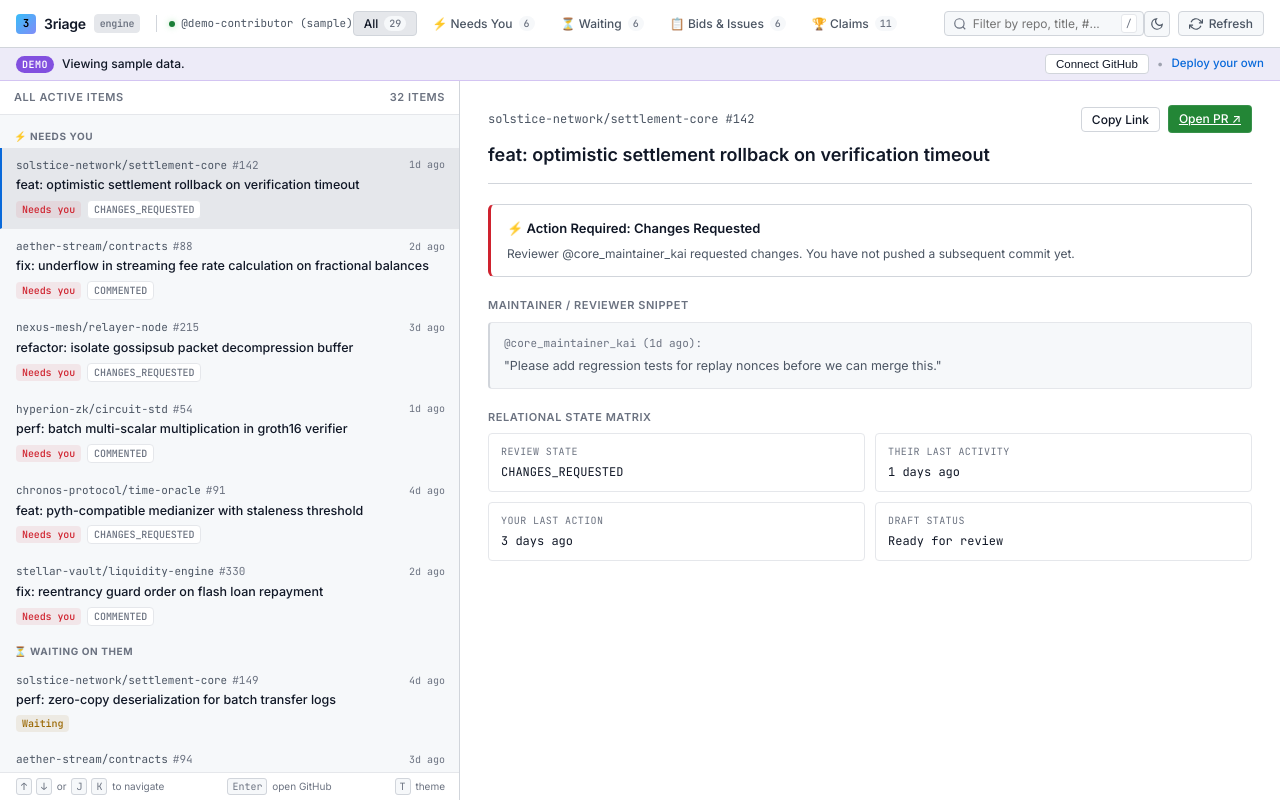
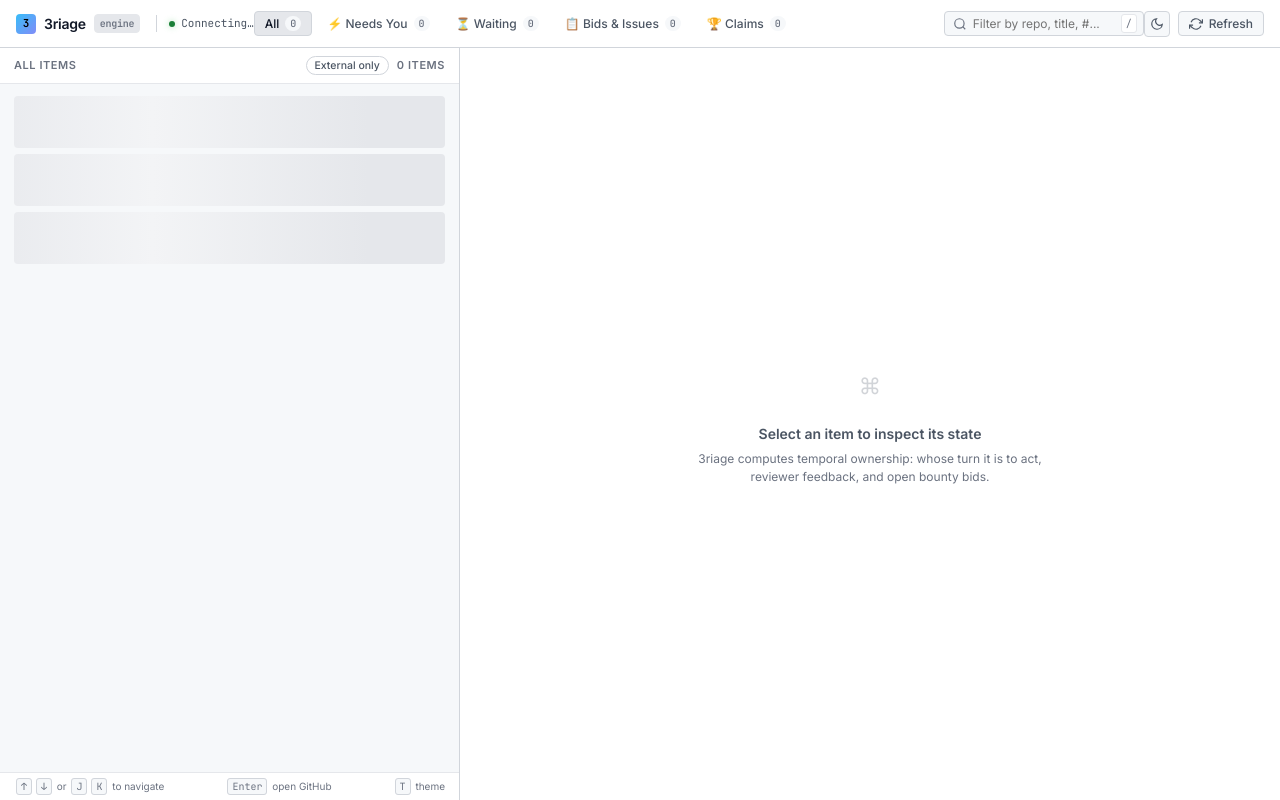
Before and after one commit to Olalolo22/3riage, a Flask app: page / in a window 1280 px wide. Run offline with Flask 3, Linux system fonts and the light colour scheme.

Commit message:
feat(ui, cli): add External only toggle to hide self-owned repos

```diff
--- a/core.py
+++ b/core.py
@@ -533,15 +533,19 @@ def run_triage(
     only_repos: set[str] | None = None,
     claims_days: int = 14,
     min_age_hours: float = 0,
+    external_only: bool = False,
 ) -> dict:
     """
     Run a full triage and return a structured JSON-serialisable dict.
     """
     ignore_repos = {r.lower() for r in (ignore_repos or set())}
     only_repos = {r.lower() for r in (only_repos or set())}
+    me_lo = (client.username or "").lower()
 
     def _repo_allowed(repo: str) -> bool:
         r = repo.lower()
+        if external_only and me_lo and r.split("/", 1)[0] == me_lo:
+            return False
         if ignore_repos and r in ignore_repos:
             return False
         if only_repos and r not in only_repos:
@@ -553,7 +557,10 @@ def run_triage(
         pr for pr in client.get_open_prs(include_drafts=include_drafts)
         if _repo_allowed(pr["repository"]["nameWithOwner"])
     ]
-    merged_prs = client.get_merged_prs(limit=20)
+    merged_prs = [
+        pr for pr in client.get_merged_prs(limit=20)
+        if _repo_allowed(pr["repository"]["nameWithOwner"])
+    ]
     involved_issues = [
         i for i in client.get_involved_issues()
         if _repo_allowed(i["repository"]["nameWithOwner"])
--- a/index.html
+++ b/index.html
@@ -80,7 +80,10 @@
       <section class="pane-list" id="pane-list">
         <div class="list-header">
           <span class="list-title" id="list-title">All Items</span>
-          <span class="list-counter" id="list-counter">0 items</span>
+          <div class="list-header-right">
+            <button type="button" class="btn-external-toggle" id="btn-external-only" aria-pressed="false" title="Hide PRs and issues in repositories you own">External only</button>
+            <span class="list-counter" id="list-counter">0 items</span>
+          </div>
         </div>
         <div class="list-scroll" id="list-container">
           <!-- Skeletons rendered by JS -->
--- a/public/index.html
+++ b/public/index.html
@@ -80,7 +80,10 @@
       <section class="pane-list" id="pane-list">
         <div class="list-header">
           <span class="list-title" id="list-title">All Items</span>
-          <span class="list-counter" id="list-counter">0 items</span>
+          <div class="list-header-right">
+            <button type="button" class="btn-external-toggle" id="btn-external-only" aria-pressed="false" title="Hide PRs and issues in repositories you own">External only</button>
+            <span class="list-counter" id="list-counter">0 items</span>
+          </div>
         </div>
         <div class="list-scroll" id="list-container">
           <!-- Skeletons rendered by JS -->
--- a/static/main.js
+++ b/static/main.js
@@ -17,6 +17,10 @@
   let canForkViaCli = false;
   let loadGeneration = 0;
   let lastModalTrigger = null;
+  let externalOnly = false;
+  try {
+    externalOnly = localStorage.getItem('3riage-external-only') === 'true';
+  } catch (e) {}
 
   // DOM Elements
   const statusUser = document.getElementById('status-user');
@@ -33,6 +37,7 @@
   const listContainer = document.getElementById('list-container');
   const listTitle = document.getElementById('list-title');
   const listCounter = document.getElementById('list-counter');
+  const btnExternalOnly = document.getElementById('btn-external-only');
   const emptyDetail = document.getElementById('empty-detail');
   const detailContent = document.getElementById('detail-content');
   const filterTabs = document.querySelectorAll('.filter-tab');
@@ -890,6 +895,29 @@
     });
   }
 
+  if (btnExternalOnly) {
+    updateExternalToggleUI();
+    btnExternalOnly.addEventListener('click', () => {
+      externalOnly = !externalOnly;
+      try {
+        localStorage.setItem('3riage-external-only', String(externalOnly));
+      } catch (e) {}
+      updateExternalToggleUI();
+      if (!triageData) return;
+      updateHeader();
+      renderFeed();
+      if (flatItemsList.length > 0) {
+        const match = selectedItem
+          ? flatItemsList.find(i => getItemId(i) === getItemId(selectedItem))
+          : null;
+        selectItem(match || flatItemsList[0]);
+      } else {
+        selectedItem = null;
+        renderDetail(null);
+      }
+    });
+  }
+
   window.showToast = showToast;
   window.toggleTheme = toggleTheme;
 
--- a/static/style.css
+++ b/static/style.css
@@ -463,6 +463,7 @@ body {
   display: flex;
   align-items: center;
   justify-content: space-between;
+  gap: 8px;
   padding: 8px 14px;
   background-color: var(--bg-surface);
   border-bottom: 1px solid var(--border-muted);
@@ -471,6 +472,40 @@ body {
   color: var(--text-muted);
   text-transform: uppercase;
   letter-spacing: 0.05em;
+}
+
+.list-header-right {
+  display: flex;
+  align-items: center;
+  gap: 8px;
+  flex-shrink: 0;
+}
+
+.btn-external-toggle {
+  appearance: none;
+  background: transparent;
+  border: 1px solid var(--border-subtle);
+  color: var(--text-secondary);
+  font-family: var(--font-sans);
+  font-size: 10.5px;
+  font-weight: 500;
+  text-transform: none;
+  letter-spacing: normal;
+  padding: 2px 8px;
+  border-radius: 999px;
+  cursor: pointer;
+  transition: all 0.12s ease;
+}
+
+.btn-external-toggle:hover {
+  background: var(--bg-surface-hover);
+  color: var(--text-primary);
+}
+
+.btn-external-toggle.active {
+  background: var(--color-cyan-subtle);
+  border-color: var(--color-cyan);
+  color: var(--color-cyan);
 }
 
 .list-scroll {
--- a/templates/index.html
+++ b/templates/index.html
@@ -80,7 +80,10 @@
       <section class="pane-list" id="pane-list">
         <div class="list-header">
           <span class="list-title" id="list-title">All Items</span>
-          <span class="list-counter" id="list-counter">0 items</span>
+          <div class="list-header-right">
+            <button type="button" class="btn-external-toggle" id="btn-external-only" aria-pressed="false" title="Hide PRs and issues in repositories you own">External only</button>
+            <span class="list-counter" id="list-counter">0 items</span>
+          </div>
         </div>
         <div class="list-scroll" id="list-container">
           <!-- Skeletons rendered by JS -->
--- a/triage.py
+++ b/triage.py
@@ -304,8 +304,9 @@ def _resolve_cli_auth(ignore_bots: bool = True) -> tuple[GitHubClient, str]:
 @click.option("--min-age-hours", default=None, type=float, help="Ignore activity younger than N hours (overrides TRIAGE_MIN_AGE_HOURS).")
 @click.option("--forks", "run_forks", is_flag=True, help="Run interactive fork assistant after report.")
 @click.option("--claims-days", default=14, show_default=True, help="How many days back to look for merged PRs.")
+@click.option("--external-only", is_flag=True, help="Exclude PRs and issues in repositories you own.")
 @click.pass_context
-def cli(ctx, mode, repo, output_json, include_drafts, min_age_hours, run_forks, claims_days):
+def cli(ctx, mode, repo, output_json, include_drafts, min_age_hours, run_forks, claims_days, external_only):
     """
     3riage — GitHub contribution triage tool.
 
@@ -356,6 +357,7 @@ def cli(ctx, mode, repo, output_json, include_drafts, min_age_hours, run_forks,
             only_repos=only_repos,
             claims_days=claims_days,
             min_age_hours=final_min_age,
+            external_only=external_only,
         )
     except Exception as e:
         click.echo(_c(f"\nError fetching data: {e}", RED), err=True)
```
Also changed, not shown: public/static/main.js (+28 -0 lines), public/static/style.css (+35 -0 lines), tests/test_public_release.py (+62 -0 lines).
